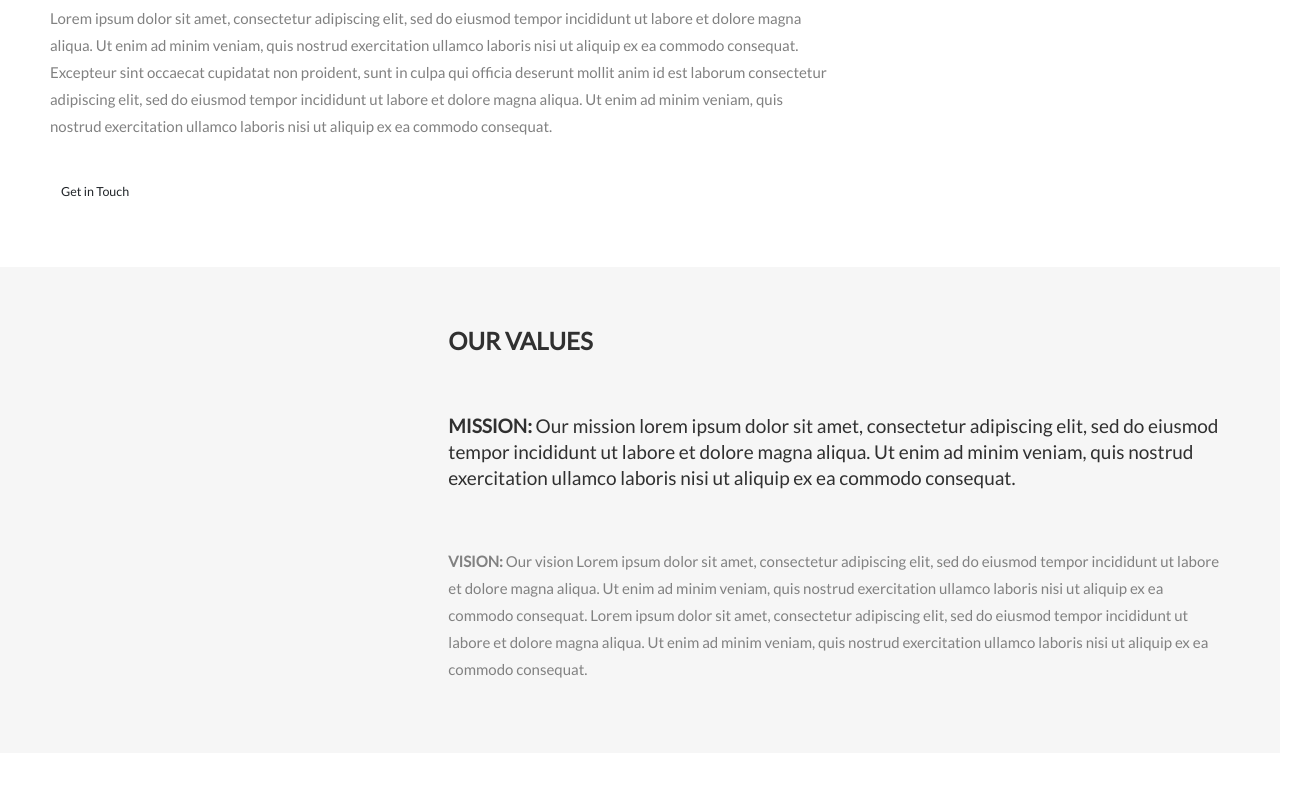
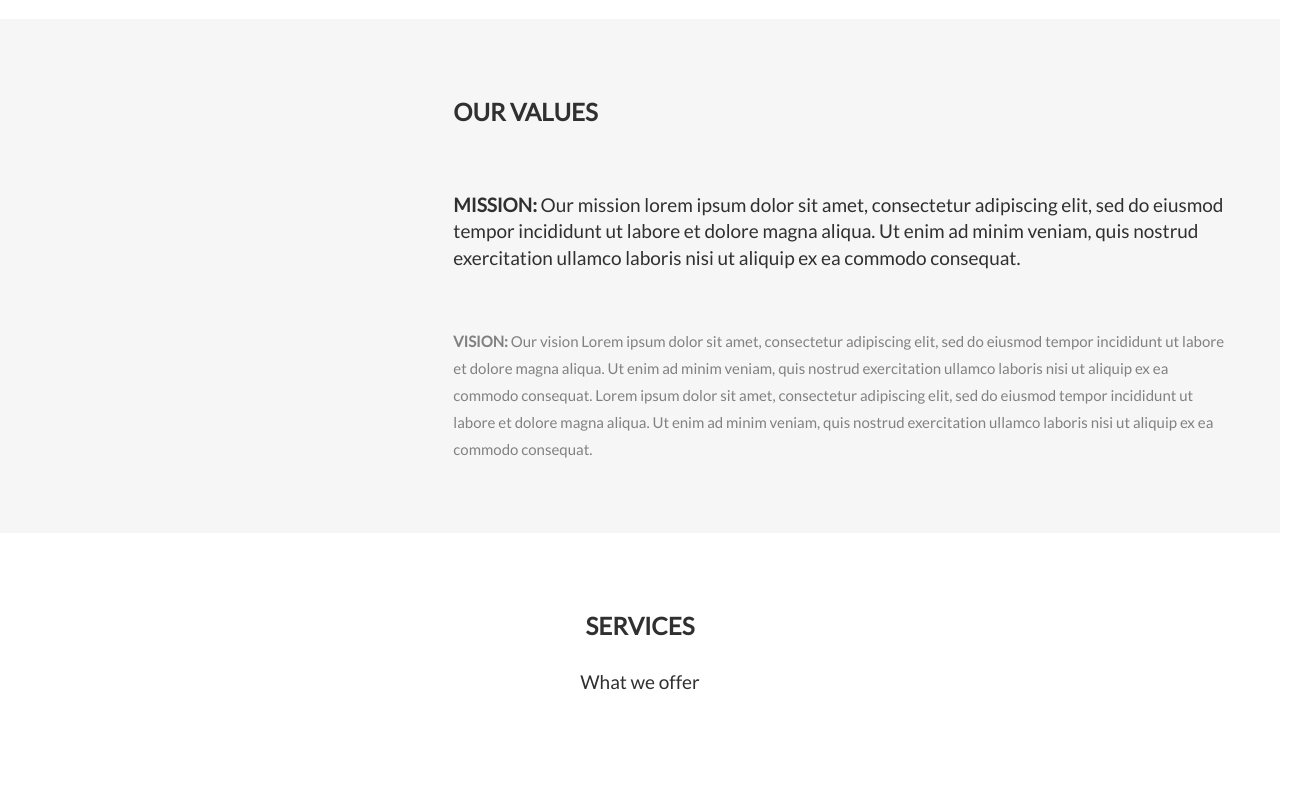
Before and after one commit to queenslaynaila/Grp6, a React app: page src/index.html in a window 1280 px wide. Shown: the part 984-1774 px from the top of the page, 1308 px wide, since content can reach past the window. Built offline with nearby package versions, Linux system fonts and the light colour scheme.

Commit message:
Add bootstrap

```diff
--- a/package.json
+++ b/package.json
@@ -24,7 +24,7 @@
     "webpack-dev-server": "^4.11.1"
   },
   "dependencies": {
-    "bootstrap": "^5.2.1",
+    "bootstrap": "^3.4.1",
     "react": "^18.2.0",
     "react-dom": "^18.2.0"
   }
--- a/src/index.html
+++ b/src/index.html
@@ -10,7 +10,7 @@
   <script src="https://ajax.googleapis.com/ajax/libs/jquery/3.6.0/jquery.min.js"></script>
   <script src="https://maxcdn.bootstrapcdn.com/bootstrap/3.4.1/js/bootstrap.min.js"></script>
 
-  <link rel="stylesheet" href="index.css">
+  <link rel="stylesheet" src="index.css">
 </head>
 <body>
    <div id="root"></div>
--- a/src/index.js
+++ b/src/index.js
@@ -1,9 +1,9 @@
-
-import 'bootstrap/dist/css/bootstrap.css';
+import 'bootstrap/dist/css/bootstrap.min.css'
+import './index.css';
 import React from "react";
 import ReactDOM  from "react-dom";
 import App from "./Components/App"
-import './index.css';
+
 
 
 
```
Also changed, not shown: 1 other file.
